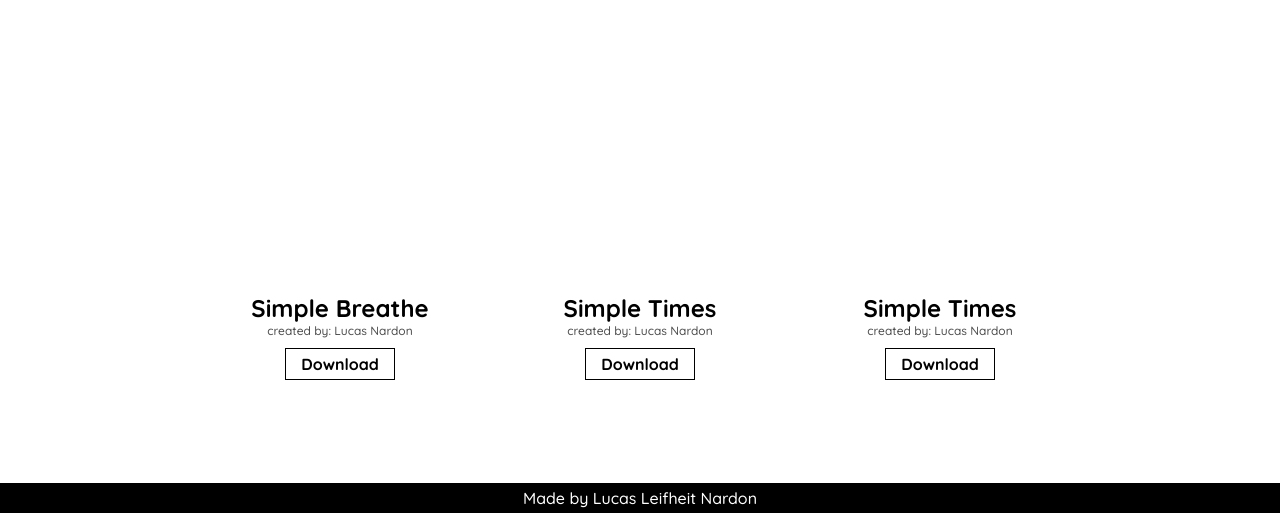
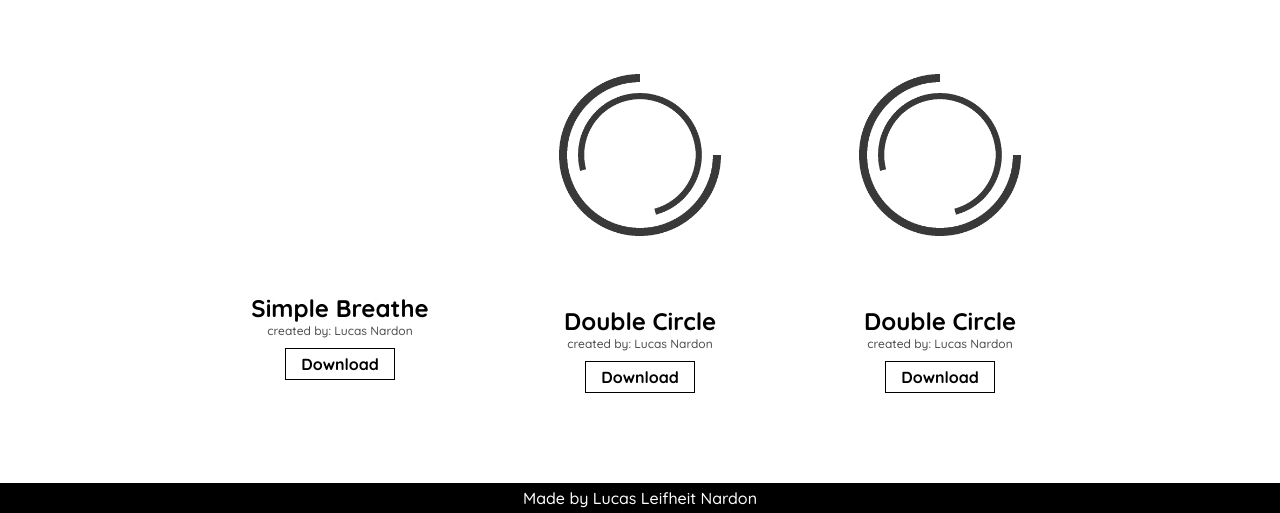
Before and after one commit to lnardon/Loader.gif, a plain HTML site: page index.html in a window 1280 px wide. Shown: the part 797-1310 px from the top of the page. Drawn offline with Linux system fonts and the light colour scheme.

Commit message:
Added Second Loader

```diff
--- a/index.html
+++ b/index.html
@@ -29,19 +29,19 @@
             </div>
         </div>
         <div class="loaderDiv">
-            <img src="./gifs/Simple Breathe.gif" alt="Loader Image" class="loaderImg">
-            <h3 class="loaderName"> Simple Times </h3>
+            <img src="./gifs/Double Circle.gif" alt="Loader Image" class="loaderImg">
+            <h3 class="loaderName"> Double Circle </h3>
             <p class="author">created by: Lucas Nardon</p>
             <div class="btns">
-                <a href="./gifs/Simple Breathe.gif" download="SimpleBreatheLoader" class="downloadBtn" >Download</a>
+                <a href="./gifs/Double Circle.gif" download="DoubleCircleLoader" class="downloadBtn" >Download</a>
             </div>
         </div>
         <div class="loaderDiv">
-            <img src="./gifs/Simple Breathe.gif" alt="Loader Image" class="loaderImg">
-            <h3 class="loaderName"> Simple Times </h3>
+            <img src="./gifs/Double Circle.gif" alt="Loader Image" class="loaderImg">
+            <h3 class="loaderName"> Double Circle </h3>
             <p class="author">created by: Lucas Nardon</p>
             <div class="btns">
-                <a href="./gifs/Simple Breathe.gif" download="SimpleBreatheLoader" class="downloadBtn" >Download</a>
+                <a href="./gifs/Double Circle.gif" download="DoubleCircleLoader" class="downloadBtn" >Download</a>
             </div>
         </div>
         <!-- <div class="loaderDiv">
```
Also changed, not shown: gifs/Double Circle.gif (added).
